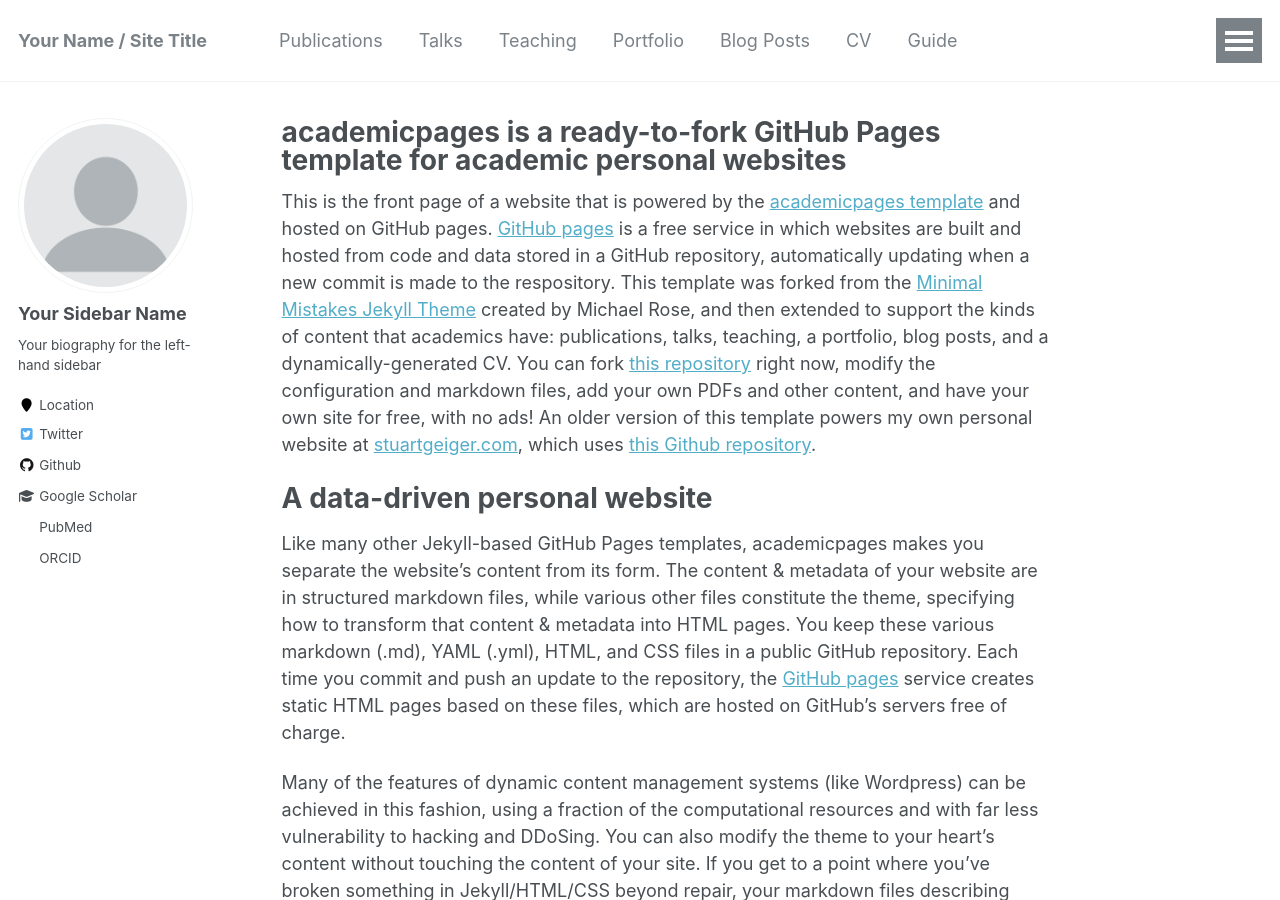
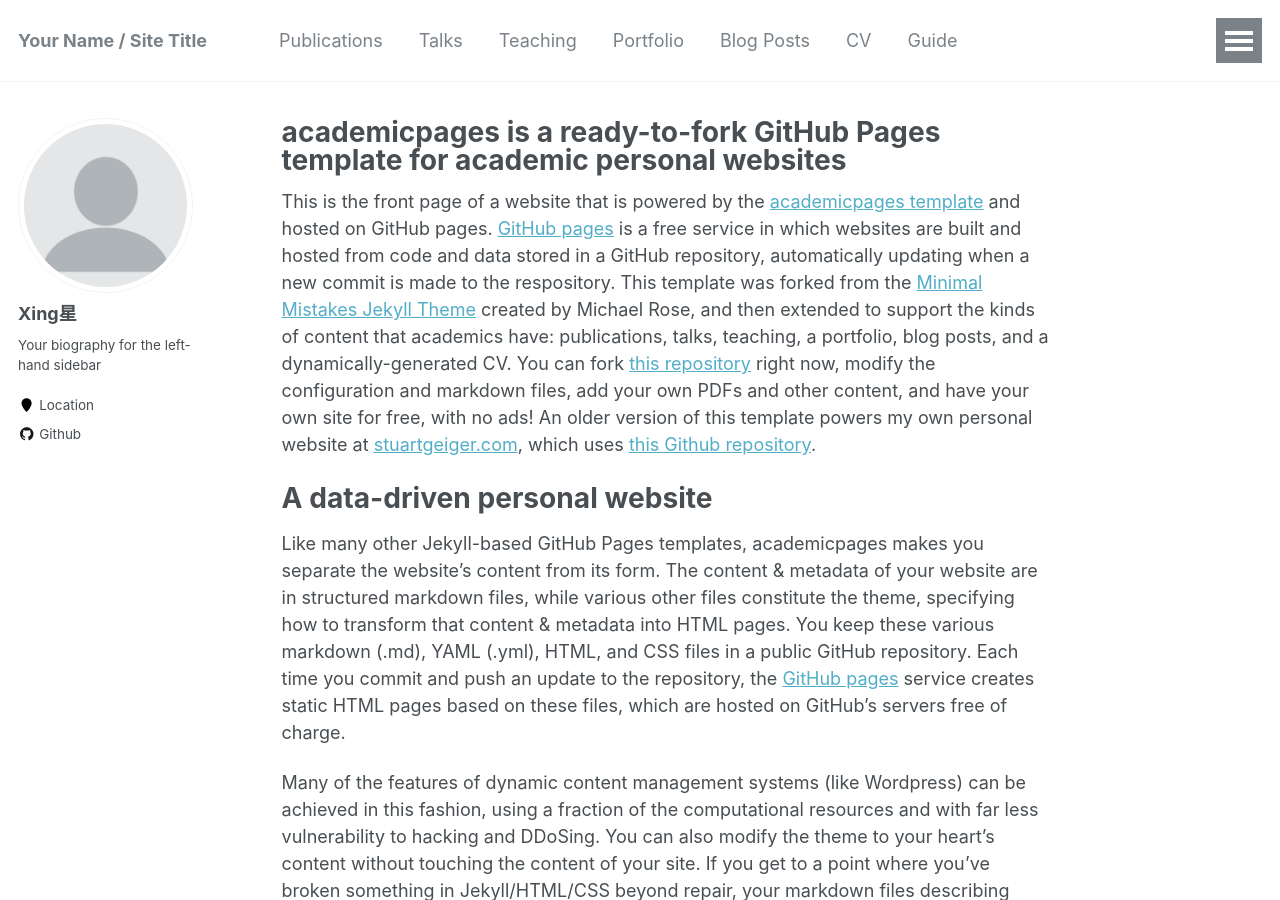
Before and after one commit to CongUcas/CongUcas.github.io, a Jekyll site: the page built from _pages/about.md, in a window 1280 px wide and 900 px high. Built offline with Jekyll 4.4.1, drawn with Linux system fonts in a browser that asks for light colours; nearby versions of some CDN libraries; some web fonts are replaced; a script bundle is joined from its source files by our own code; library files that are not in the unit come from our copies.

Commit message:
Add files via upload

```diff
--- a/_config.yml
+++ b/_config.yml
@@ -11,7 +11,7 @@ title                    : "Your Name / Site Title"
 title_separator          : "-"
 name                     : &name "Your Name"
 description              : &description "personal description"
-url                      : https://academicpages.github.io # the base hostname & protocol for your site e.g. "https://mmistakes.github.io"
+url                      : https://CongUcas.github.io # https://academicpages.github.io # the base hostname & protocol for your site e.g. "https://mmistakes.github.io"
 baseurl                  : "" # the subpath of your site, e.g. "/blog"
 repository               : "academicpages/academicpages.github.io"
 teaser                   :  # filename of teaser fallback teaser image placed in /images/, .e.g. "500x300.png"
@@ -80,15 +80,15 @@ analytics:
 
 # Site Author
 author:
-  name             : "Your Sidebar Name"
+  name             : "Xing星"
   avatar           : "profile.png"
   bio              : "Your biography for the left-hand sidebar"
   location         : "Location"
   employer         :
-  pubmed           : "https://www.ncbi.nlm.nih.gov/pubmed/?term=john+snow"
-  googlescholar    : "http://yourfullgooglescholarurl.com"
+  pubmed           : #"https://www.ncbi.nlm.nih.gov/pubmed/?term=john+snow"
+  googlescholar    : #"http://yourfullgooglescholarurl.com"
   email            :
-  researchgate     :  # example: "https://www.researchgate.net/profile/yourprofile"
+  researchgate     : # example: "https://www.researchgate.net/profile/yourprofile"
   uri              :
   bitbucket        :
   codepen          :
@@ -96,20 +96,20 @@ author:
   flickr           :
   facebook         :
   foursquare       :
-  github           : "academicpages"
+  github           : "https://github.com/CongUcas"
   google_plus      :
   keybase          :
   instagram        :
   impactstory      : #"https://profiles.impactstory.org/u/xxxx-xxxx-xxxx-xxxx"
   lastfm           :
   linkedin         :
-  orcid            : "http://orcid.org/yourorcidurl"
+  orcid            : #"http://orcid.org/yourorcidurl"
   pinterest        :
   soundcloud       :
   stackoverflow    : # http://stackoverflow.com/users/123456/username
   steam            :
   tumblr           :
-  twitter          : "replacethistwitterhandle"
+  twitter          : #"replacethistwitterhandle"
   vine             :
   weibo            :
   xing             :
```
